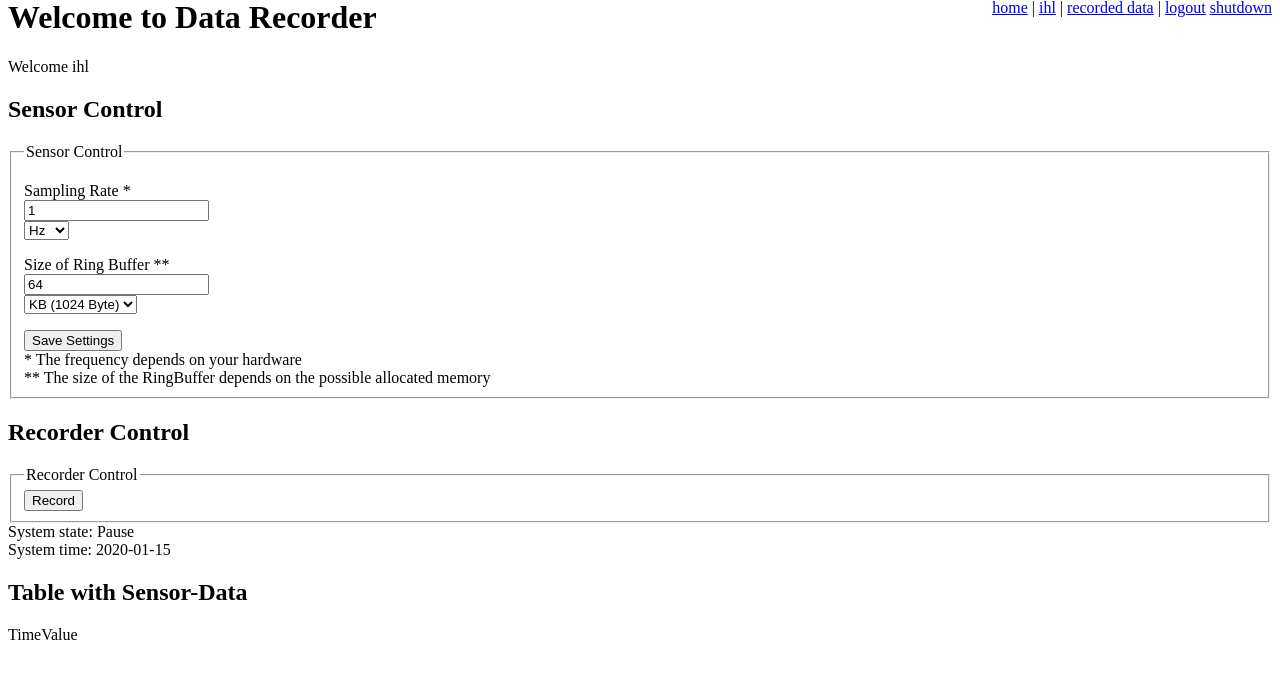
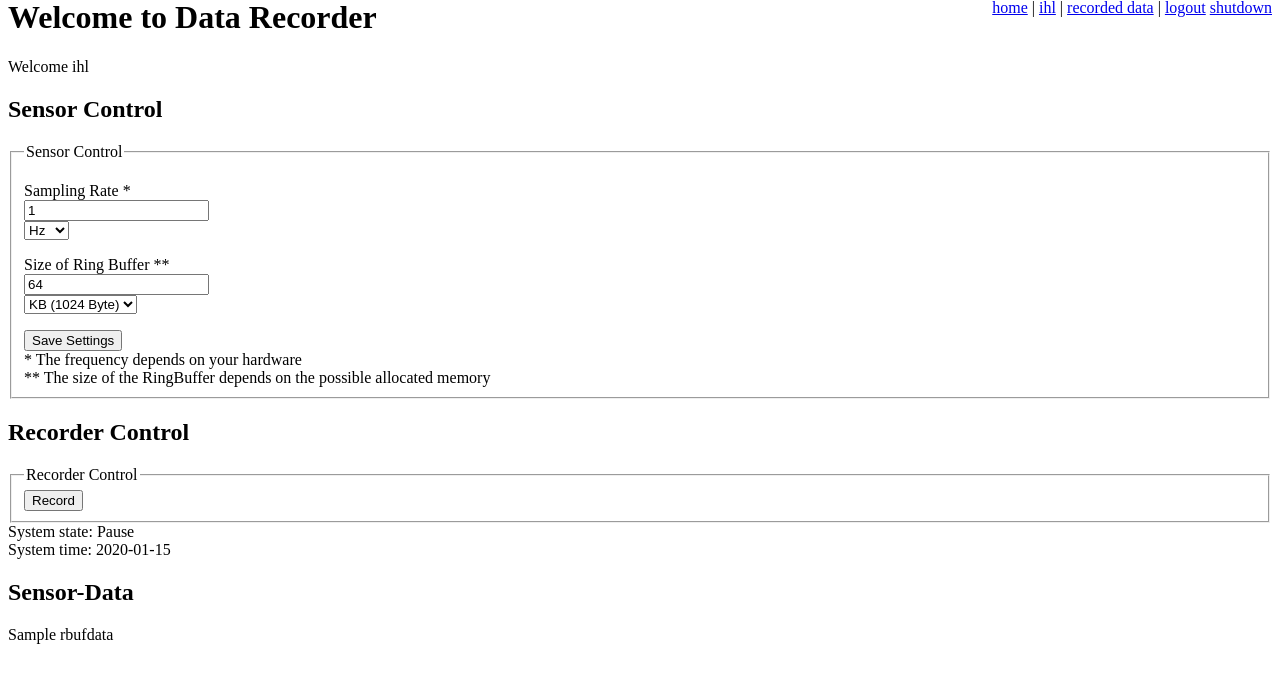
Before and after one commit to joschaihl/rt_xenomai_raspberrypi_experiment, a Django app: template django_datarecorder/templates/main_page.html in a window 1280 px wide. Shown: the part 22-705 px from the top of the page. Run offline with Django 3.2, Linux system fonts and the light colour scheme; a user stored in the database is signed in; tables that the repository leaves empty hold one stand-in row (values such as "Sample post"); the template is opened without the code that fills it: most values are stand-ins (such as "Sample title", 1, 10 or a date in 2020); parts of the project's set-up code (start-up, migrations or seed data) failed here and were passed over; some libraries are stand-ins or nearby versions.

Commit message:
Now real sensor data can be viewed in the Django-App :) 	modified:   django_datarecorder/recorder/views.py 	modified:   django_datarecorder/templates/sensor_data.html 	new file:   django_datarecorder/xenomai_interface/ringbuffer.py 	modified:   xenomai_cokernelmodule_datarecorder/compile_and_run 	modified:   xenomai_cokernelmodule_datarecorder/datarecorder.c 	modified:   xenomai_cokernelmodule_datarecorder/read_shm.c 	modified:   xenomai_cokernelmodule_datarecorder/ringbuffer_model.h

```diff
--- a/django_datarecorder/recorder/views.py
+++ b/django_datarecorder/recorder/views.py
@@ -11,6 +11,7 @@ from django.contrib.auth.models import User
 from recorder.models import EnvironmentModel
 from django.core.context_processors import csrf
 from xenomai_interface.recordercontroller import RecorderController
+from xenomai_interface.ringbuffer import RingBuffer
 
 import os, time
 
@@ -85,9 +86,14 @@ def main_page(request):
     recordingIsActive = environmentModel.globalRecordingIsActive;
 
     systemtime = time.asctime(time.localtime())
+    rbuf = RingBuffer()
+    rbufdata = rbuf.get()
+
+
   	#time.strftime("%d.%m.%Y um %H:%M:%S Uhr")
     variables = Context({
     										 'systemtime': systemtime,
+    										 'rbufdata': rbufdata,
                          'recordingIsActive': recordingIsActive,
                          'user': request.user
     });
--- a/django_datarecorder/templates/sensor_data.html
+++ b/django_datarecorder/templates/sensor_data.html
@@ -1,7 +1,2 @@
-<h2>Table with Sensor-Data</h2>
-<table>
-	<tr>
-		<thead>Time</thead>
-		<thead>Value</thead>
-	</tr>
-</table>
+<h2>Sensor-Data</h2>
+{{rbufdata}}
```
Also changed, not shown: django_datarecorder/xenomai_interface/ringbuffer.py (added, +8 -0 lines), 4 other files.
